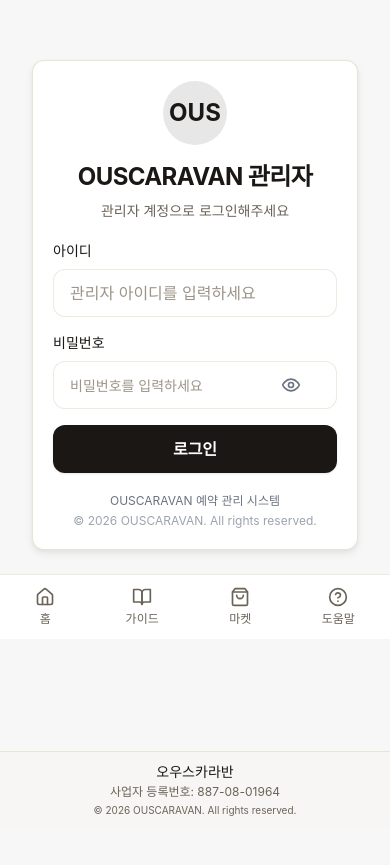
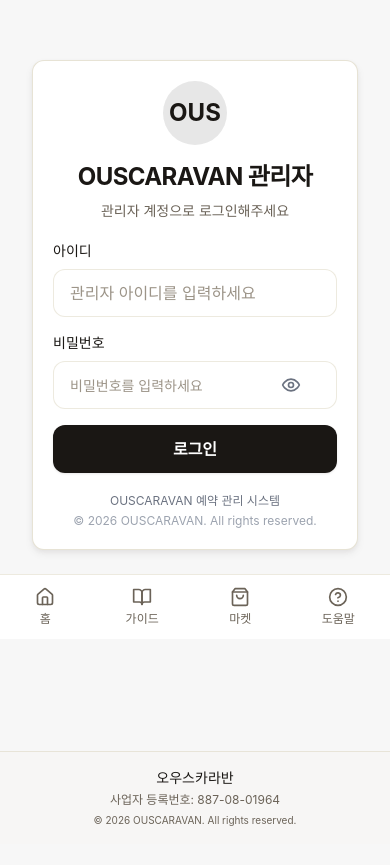
Before and after one commit to pos01204/OUSCARAVAN, a Next.js app: page /login in a window 390 px wide. Shown: the part 205-1070 px from the top of the page. Built offline with nearby package versions, Linux system fonts and the light colour scheme; no server answers.

Commit message:
하단 여백 조정

```diff
--- a/components/shared/Footer.tsx
+++ b/components/shared/Footer.tsx
@@ -2,9 +2,9 @@
 
 export function Footer() {
   return (
-    <footer className="mt-auto border-t bg-muted/30 py-2.5 mb-14 md:mb-0 md:border-t-0 md:py-3">
+    <footer className="mt-auto border-t bg-muted/30 py-4 mb-14 md:mb-0 md:border-t-0 md:py-5">
       <div className="container mx-auto max-w-md px-4 md:max-w-2xl">
-        <div className="space-y-0.5 text-center text-xs text-muted-foreground">
+        <div className="space-y-1 text-center text-xs text-muted-foreground">
           <p className="font-medium text-foreground text-sm">오우스카라반</p>
           <p>사업자 등록번호: 887-08-01964</p>
           <p className="text-[10px]">
```
